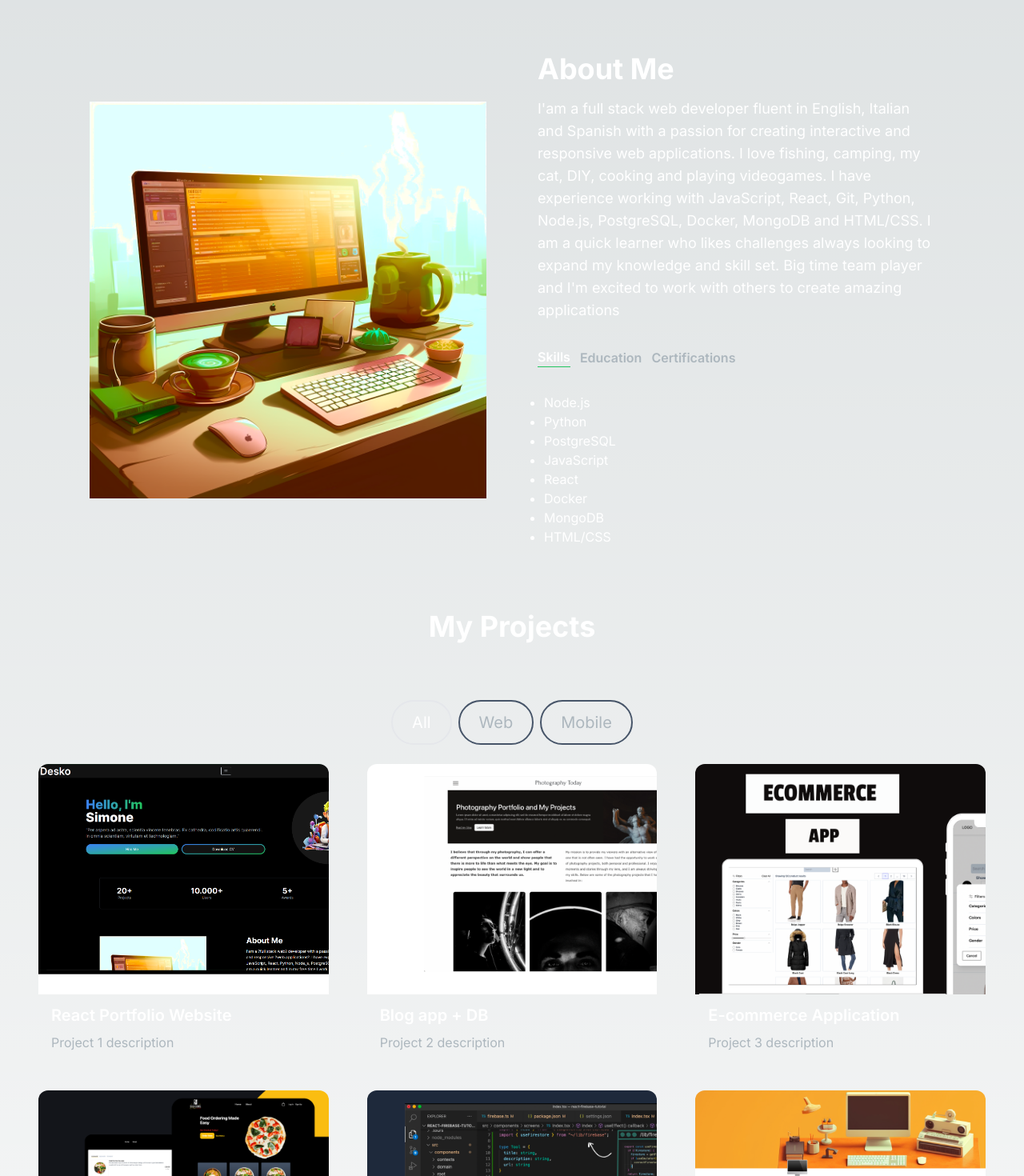
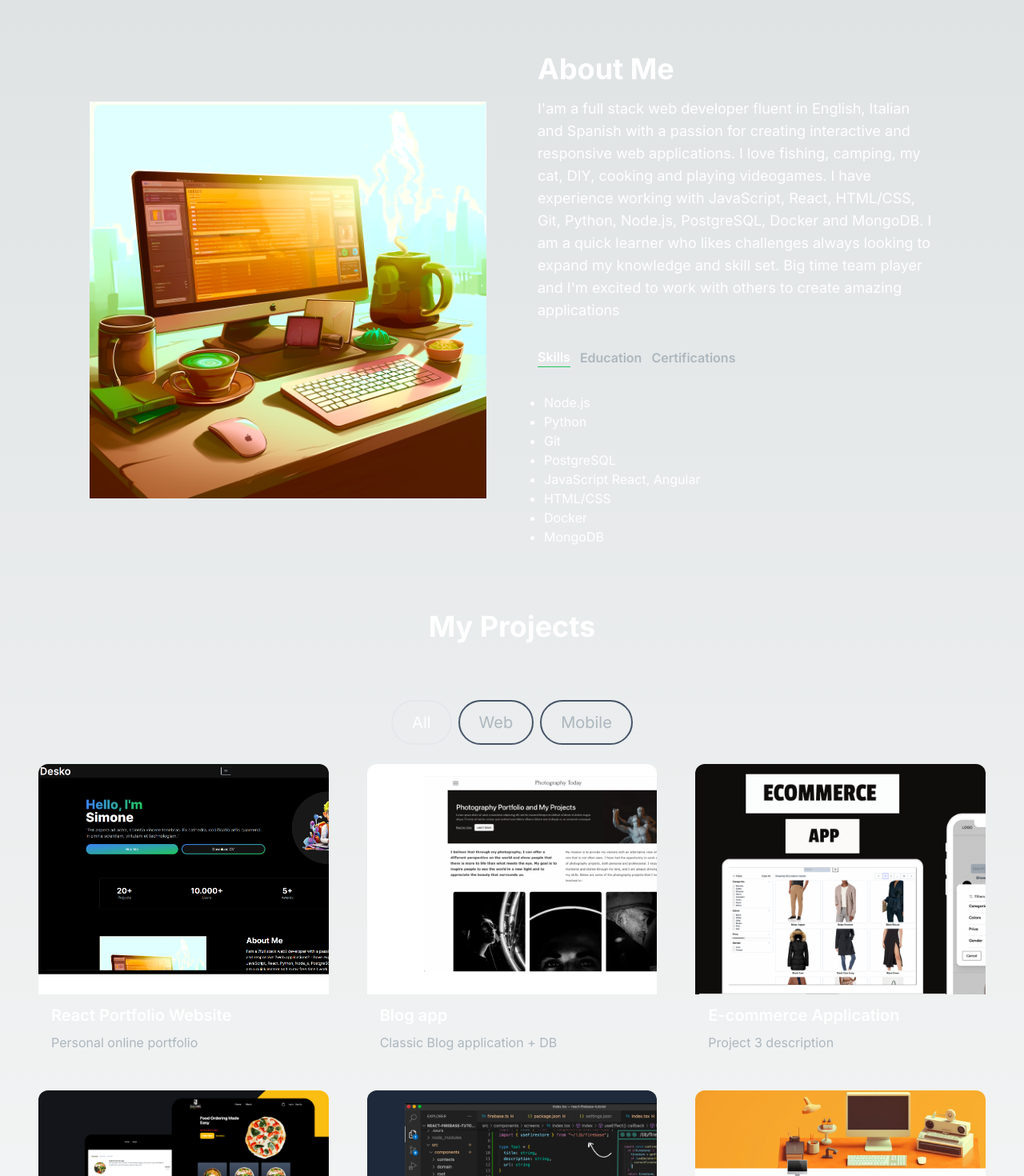
Before and after one commit to Desko95/portfolio-website, a Next.js app: page / in a window 1280 px wide. Shown: the part 740-2210 px from the top of the page at 80% size. Built offline with nearby package versions, Linux system fonts and the light colour scheme.

Commit message:
about section plus project secion updates

```diff
--- a/app/components/AboutSection.jsx
+++ b/app/components/AboutSection.jsx
@@ -11,12 +11,12 @@ const TAB_DATA = [
       <ul className="list-disc pl-2">
         <li>Node.js</li>
         <li>Python</li>
+        <li>Git</li>
         <li>PostgreSQL</li>
-        <li>JavaScript</li>
-        <li>React</li>
+        <li>JavaScript React, Angular</li>
+        <li>HTML/CSS</li>
         <li>Docker</li>
         <li>MongoDB</li>
-        <li>HTML/CSS</li>
       </ul>
     ),
   },
@@ -27,7 +27,7 @@ const TAB_DATA = [
       <ul className="list-disc pl-2">
         <li>Fullstack Academy of Code</li>
         <li>Harvard CS50</li>
-        <li>The Complete Python Pro Bootcamp for 2023</li>
+        <li>The Complete Python Pro Bootcamp</li>
       </ul>
     ),
   },
@@ -64,8 +64,8 @@ const AboutSection = () => {
             with a passion for creating
             interactive and responsive web applications.
             I love fishing, camping, my cat, DIY, cooking and playing videogames.
-            I have experience working with JavaScript, React, Git, Python, Node.js, PostgreSQL, Docker, MongoDB and
-            HTML/CSS. I am a quick learner who likes challenges
+            I have experience working with JavaScript, React, HTML/CSS, Git, Python, Node.js, PostgreSQL, Docker and
+            MongoDB. I am a quick learner who likes challenges
             always looking to expand my knowledge and skill set.
             Big time team player and
             I&apos;m excited to work with others to create amazing applications
--- a/app/components/ProjectsSection.jsx
+++ b/app/components/ProjectsSection.jsx
@@ -8,16 +8,16 @@ const projectsData = [
   {
     id: 1,
     title: "React Portfolio Website",
-    description: "Project 1 description",
+    description: "Personal online portfolio",
     image: "/images/projects/1.png",
     tag: ["All", "Web"],
     gitUrl: "https://github.com/Desko95/portfolio-website",
-    previewUrl: "/",
+    previewUrl: "https://simonesathyadesco.com/",
   },
   {
     id: 2,
-    title: "Blog app + DB",
-    description: "Project 2 description",
+    title: "Blog app",
+    description: "Classic Blog application + DB",
     image: "/images/projects/2.png",
     tag: ["All", "Web"],
     gitUrl: "https://github.com/Desko95/blog-app",
```
